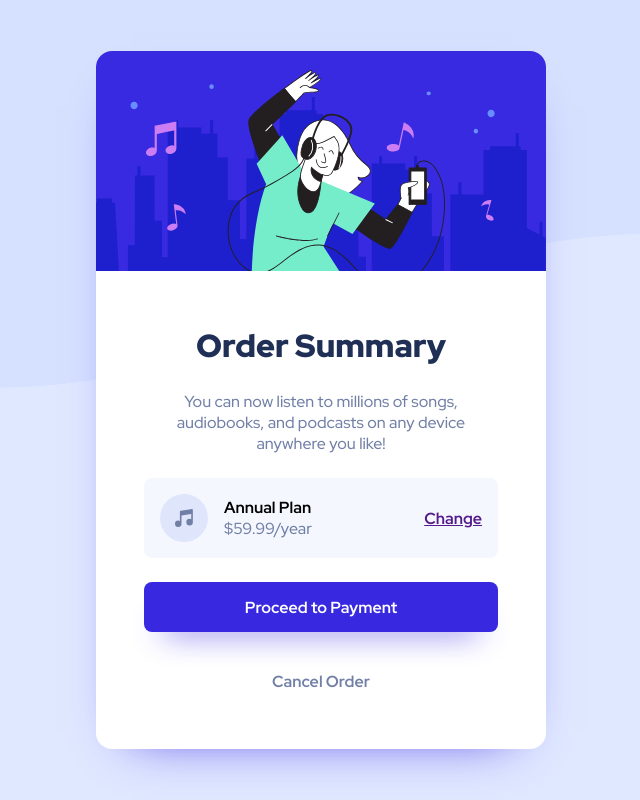
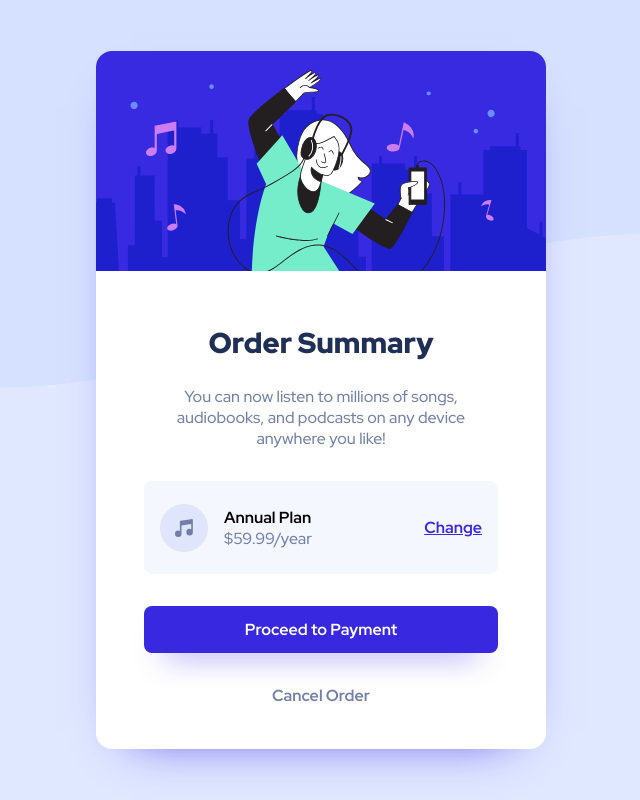
Before and after one commit to pvcordeiro/order-summary-component-main, a plain HTML site: page index.html in a window 1280 px wide. Shown: the whole page, without its empty margins (319-959 px from the left). Drawn offline with Linux system fonts and the light colour scheme.

Commit message:
adjusted container dimensions

```diff
--- a/styles.css
+++ b/styles.css
@@ -100,7 +100,7 @@ body {
 .change {
     font-weight: 700;
     text-decoration: underline;
-    color: hsl(271, 68%, 32%);
+    color: var(--bright-blue);
 }
 
 .change:hover {
@@ -157,9 +157,18 @@ body {
     .bottomContainer {
         padding: 3rem;
         height: 478px;
+        gap: 2rem;
+    }
+
+    .planContainer {
+        height: 100px;
     }
 
     .orderSummary {
-        font-size: 2rem;
+        font-size: 1.8rem;
+    }
+
+    .cancelBtn {
+        height: auto;
     }
 }
```
